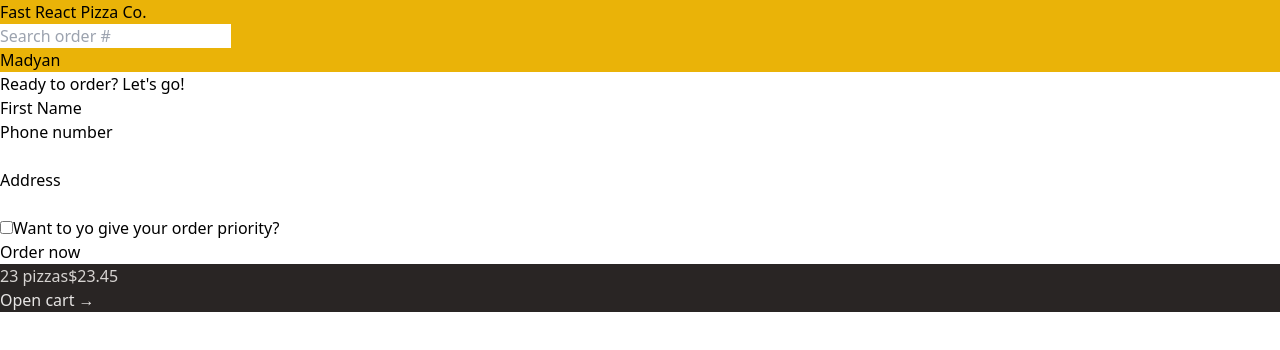
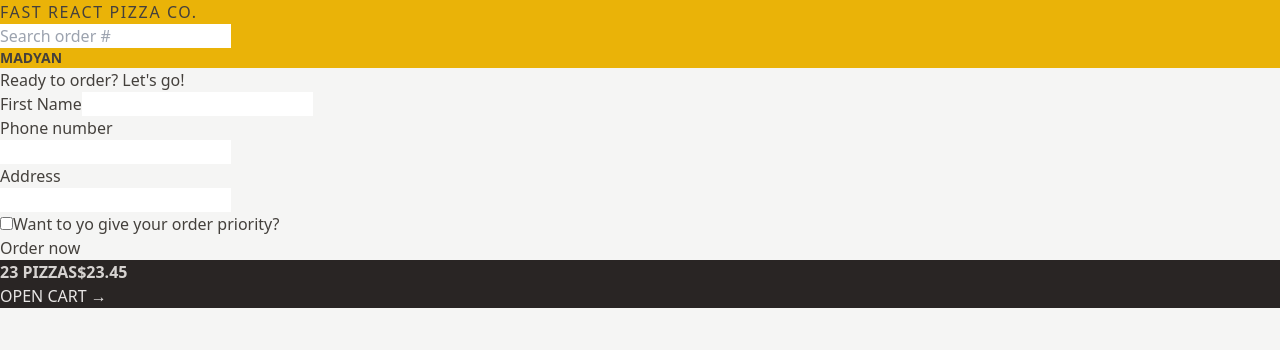
Before and after one commit to madyanes/fast-react-pizza, a React (Vite) app: page /order/new in a window 1280 px wide. Shown: the top 350 px of the page. Built offline with nearby package versions, Linux system fonts and the light colour scheme.

Commit message:
Styling text

```diff
--- a/index.html
+++ b/index.html
@@ -1,4 +1,4 @@
-<!DOCTYPE html>
+<!doctype html>
 <html lang="en">
   <head>
     <meta charset="UTF-8" />
@@ -6,7 +6,7 @@
     <meta name="viewport" content="width=device-width, initial-scale=1.0" />
     <title>Fast React Pizza</title>
   </head>
-  <body>
+  <body class="bg-stone-100 text-stone-700">
     <div id="root"></div>
     <script type="module" src="/src/main.jsx"></script>
   </body>
--- a/src/features/cart/CartOverview.jsx
+++ b/src/features/cart/CartOverview.jsx
@@ -2,8 +2,8 @@ import { Link } from 'react-router-dom'
 
 function CartOverview() {
   return (
-    <div className='bg-stone-800 text-stone-200'>
-      <p className='text-stone-300'>
+    <div className='bg-stone-800 uppercase text-stone-200'>
+      <p className='font-semibold text-stone-300'>
         <span>23 pizzas</span>
         <span>$23.45</span>
       </p>
--- /dev/null
+++ b/src/features/user/Username.jsx
@@ -0,0 +1,5 @@
+function Username() {
+  return <div className='text-sm font-semibold'>Madyan</div>
+}
+
+export default Username
--- a/src/ui/Header.jsx
+++ b/src/ui/Header.jsx
@@ -1,14 +1,17 @@
 import { Link } from 'react-router-dom'
 import SearchOrder from '../features/order/SearchOrder'
+import Username from '../features/user/Username'
 
 function Header() {
   return (
-    <header className='bg-yellow-500'>
-      <Link to='/'>Fast React Pizza Co.</Link>
+    <header className='bg-yellow-500 uppercase'>
+      <Link to='/' className='tracking-widest'>
+        Fast React Pizza Co.
+      </Link>
 
       <SearchOrder />
 
-      <p>Madyan</p>
+      <Username />
     </header>
   )
 }
--- a/src/ui/Home.jsx
+++ b/src/ui/Home.jsx
@@ -1,7 +1,7 @@
 function Home() {
   return (
     <div>
-      <h1 className='txtyel5 text-center text-xl font-semibold text-stone-700'>
+      <h1 className='text-center text-xl font-semibold'>
         The best pizza.
         <br />
         <span className='text-yellow-500'>
```
